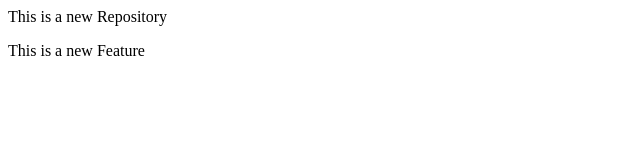
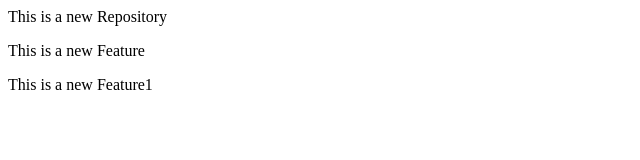
Before and after one commit to Ganesh14Shendge/Local-Repository, a plain HTML site: page index.html in a window 1280 px wide. Shown: the whole page, without its empty margins (0-640 px from the left). Drawn offline with Linux system fonts and the light colour scheme.

Commit message:
add new files

```diff
--- a/index.html
+++ b/index.html
@@ -1,2 +1,3 @@
 <P>This is a new Repository</P>
 <P>This is a new Feature</P>
+<P>This is a new Feature1</P>
```
